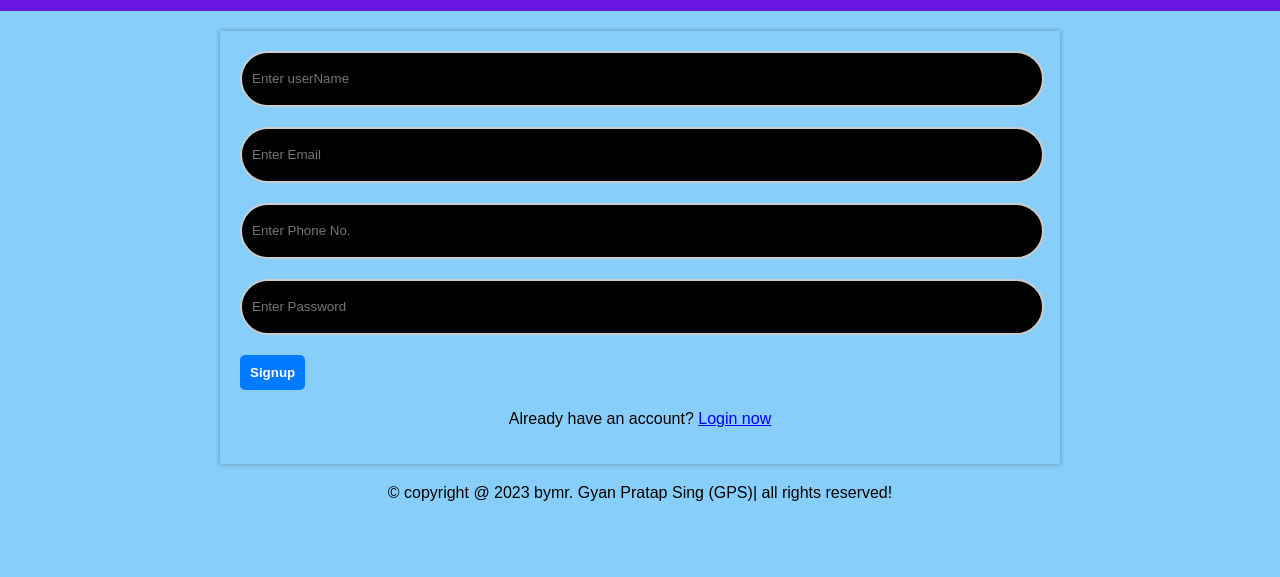
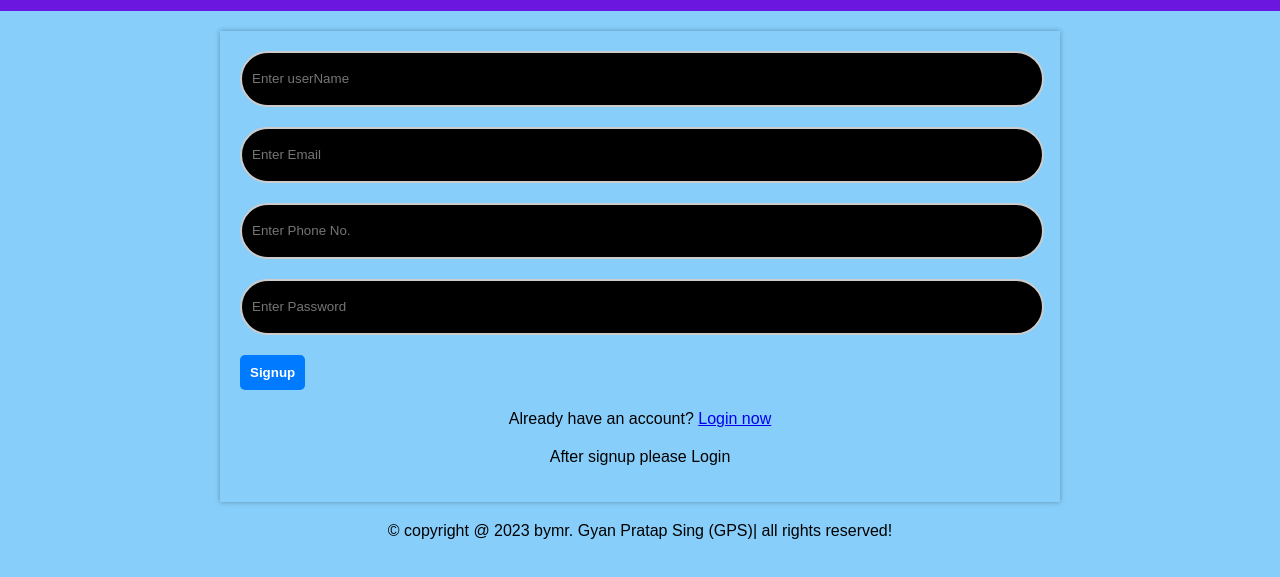
Before and after one commit to Gyanthakur/classroom, a plain HTML site: page signup1.html in a window 1280 px wide. Shown: the part 89-666 px from the top of the page. Drawn offline with Linux system fonts and the light colour scheme.

Commit message:
10th commit

```diff
--- a/signup1.html
+++ b/signup1.html
@@ -40,6 +40,7 @@
             <button type="submit">Signup</button>
         </form>
         <p>Already have an account? <a href="login1.html">Login now</a></p>
+        <p>After signup please Login</p>
     </main>
     <footer class="footer">
 
```
